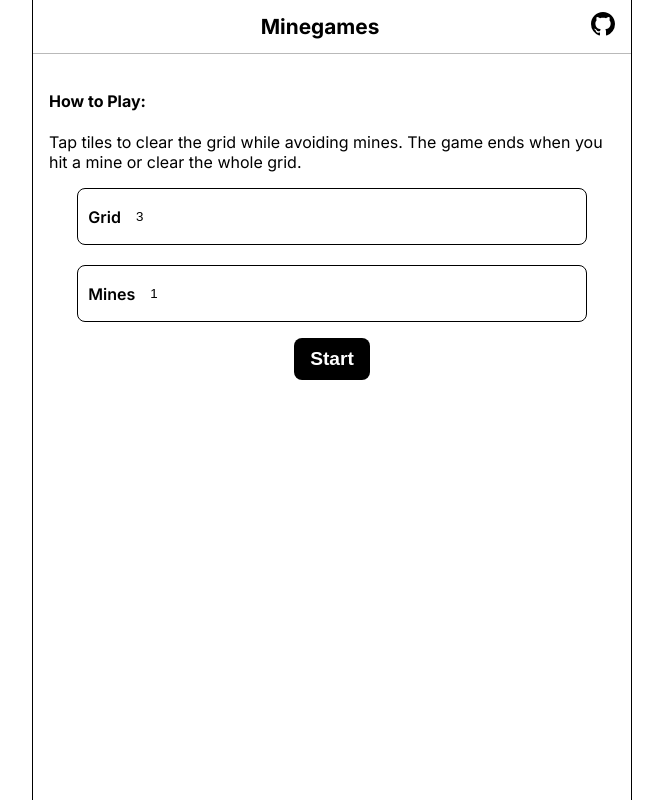
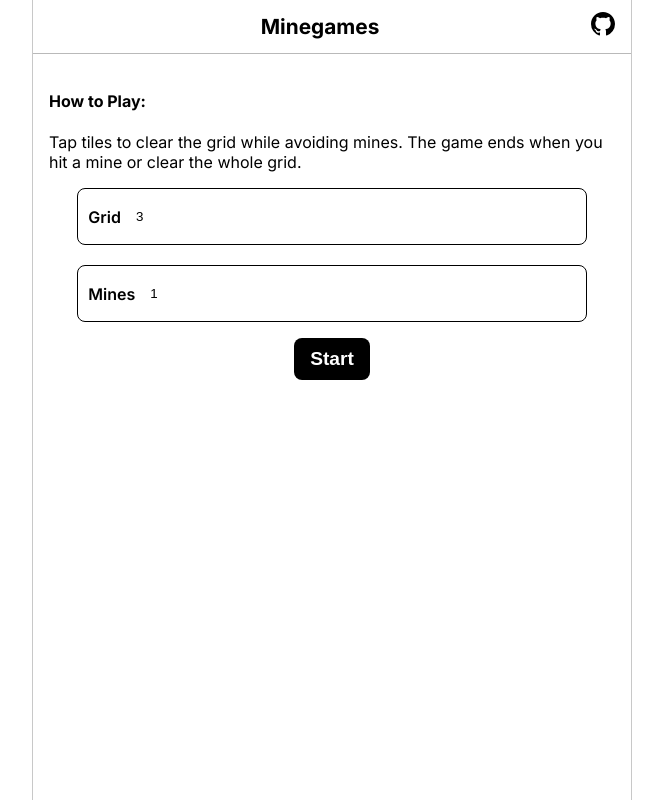
Before and after one commit to rnba12/minegames, a Svelte app: page / in a window 1280 px wide. Shown: the whole page, without its empty margins (308-971 px from the left). Built offline with nearby package versions, Linux system fonts and the light colour scheme.

Commit message:
change border colour

```diff
--- a/src/app.css
+++ b/src/app.css
@@ -12,8 +12,8 @@
 body {
     margin: 0;
     max-width: 600px;
-    border-left: 1px solid;
-    border-right: 1px solid;
+    border-left: 1px solid rgb(200, 200, 200);
+    border-right: 1px solid rgb(200, 200, 200);
     margin: auto;
     min-height: 100vh;
 }
```
